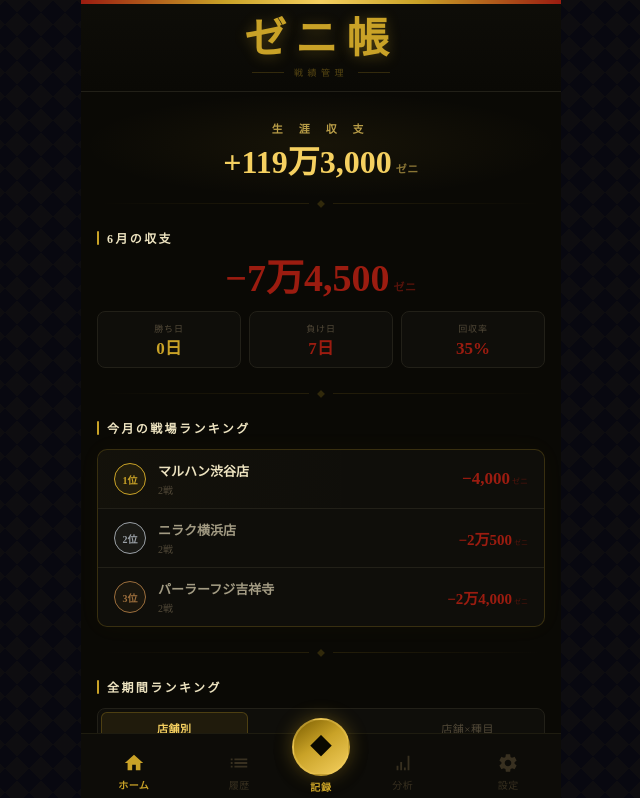
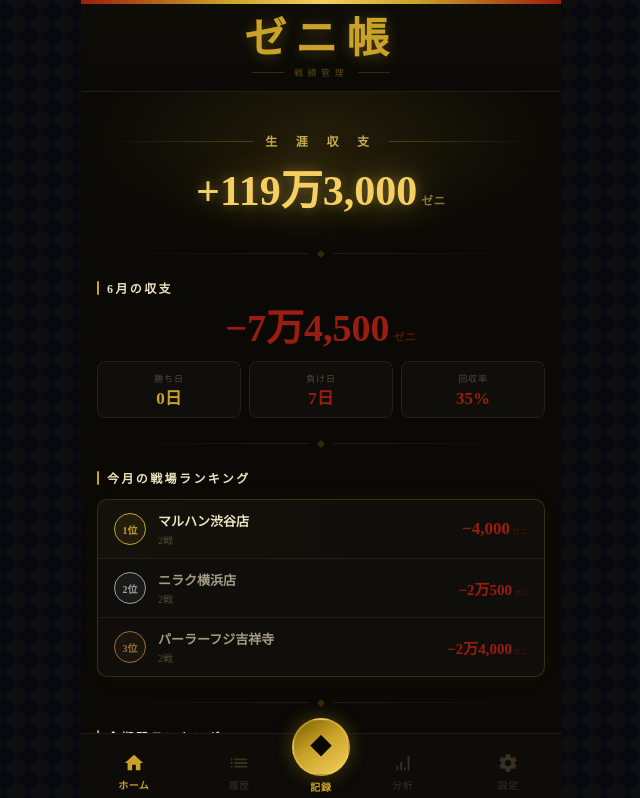
Before and after one commit to takataka19980408-svg/-, a React (Vite) app: page / in a window 1280 px wide. Shown: the top 798 px of the page, without its empty margins (319-959 px from the left). Built offline with nearby package versions, Linux system fonts and the light colour scheme; a web font is replaced by a local one.

Commit message:
feat(home): bold 生涯収支 with larger font, glow, and decorative lines
Co-Authored-By: Claude Sonnet 4.6 <noreply@anthropic.com>
Claude-Session: https://claude.ai/code/session_019jGLkQ2AwAuiJLrRkVfgr4

```diff
--- a/src/screens/HomeScreen.tsx
+++ b/src/screens/HomeScreen.tsx
@@ -25,18 +25,21 @@ function profitColor(v: number) { return v > 0 ? GOLDB : v < 0 ? RED : SUB; }
 
 function totalFontSize(value: number): number {
   const len = formatAmount(Math.abs(value)).length;
-  if (len <= 5)  return 54;
-  if (len <= 7)  return 46;
-  if (len <= 9)  return 38;
-  if (len <= 11) return 32;
-  return 26;
+  if (len <= 4)  return 72;
+  if (len <= 6)  return 60;
+  if (len <= 8)  return 50;
+  if (len <= 10) return 42;
+  return 34;
 }
 
-function ZeniAmt({ value, size }: { value: number; size: number }) {
+function ZeniAmt({ value, size, glow }: { value: number; size: number; glow?: boolean }) {
   const c = profitColor(value);
   return (
     <span style={{ display: 'inline-flex', alignItems: 'baseline', gap: 4, whiteSpace: 'nowrap' }}>
-      <span style={{ fontSize: size, fontWeight: 800, fontFamily: BRUSH, color: c, lineHeight: 1 }}>
+      <span style={{
+        fontSize: size, fontWeight: 800, fontFamily: BRUSH, color: c, lineHeight: 1,
+        textShadow: glow && value !== 0 ? `0 0 40px ${c}77, 0 0 12px ${c}55` : undefined,
+      }}>
         {formatAmount(value)}
       </span>
       <span style={{ fontSize: Math.max(size * 0.28, 11), fontWeight: 700, fontFamily: BRUSH, color: `${c}88`, letterSpacing: '0.05em' }}>
@@ -302,17 +305,23 @@ export function HomeScreen({ refreshKey }: Props) {
 
         {/* ① 生涯収支 */}
         <div style={{
-          textAlign: 'center', padding: '28px 16px 20px',
-          background: 'radial-gradient(ellipse at 50% 50%,rgba(201,162,39,0.07) 0%,transparent 70%)',
+          textAlign: 'center', padding: '40px 16px 36px',
+          background: 'radial-gradient(ellipse at 50% 30%,rgba(201,162,39,0.13) 0%,transparent 68%)',
         }}>
-          <div style={{
-            fontSize: 11, letterSpacing: '0.6em', color: `${GOLDB}BB`,
-            fontFamily: BRUSH, fontWeight: 700, marginBottom: 10,
-          }}>
-            生 涯 収 支
+          {/* 装飾ライン + ラベル */}
+          <div style={{ display: 'flex', alignItems: 'center', gap: 12, marginBottom: 20, padding: '0 8px' }}>
+            <div style={{ flex: 1, height: 1, background: `linear-gradient(90deg,transparent,${GOLD}50)` }} />
+            <span style={{
+              fontSize: 12, letterSpacing: '0.65em', color: `${GOLDB}CC`,
+              fontFamily: BRUSH, fontWeight: 700,
+            }}>
+              生 涯 収 支
+            </span>
+            <div style={{ flex: 1, height: 1, background: `linear-gradient(90deg,${GOLD}50,transparent)` }} />
           </div>
+          {/* 金額 */}
           <div style={{ display: 'flex', justifyContent: 'center', alignItems: 'baseline', flexWrap: 'wrap', gap: 4 }}>
-            <ZeniAmt value={total} size={totalFontSize(total)} />
+            <ZeniAmt value={total} size={totalFontSize(total)} glow />
           </div>
         </div>
 
```
